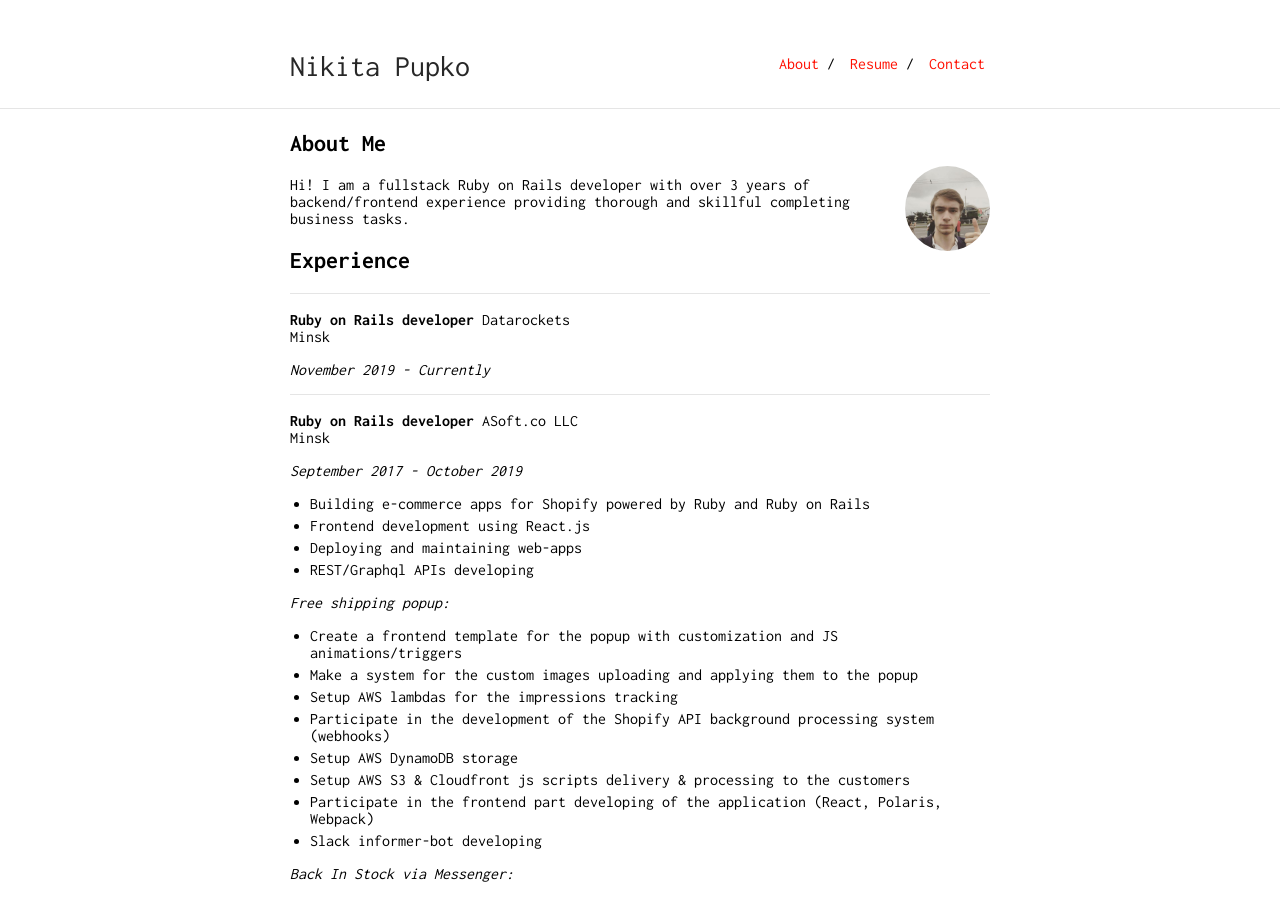
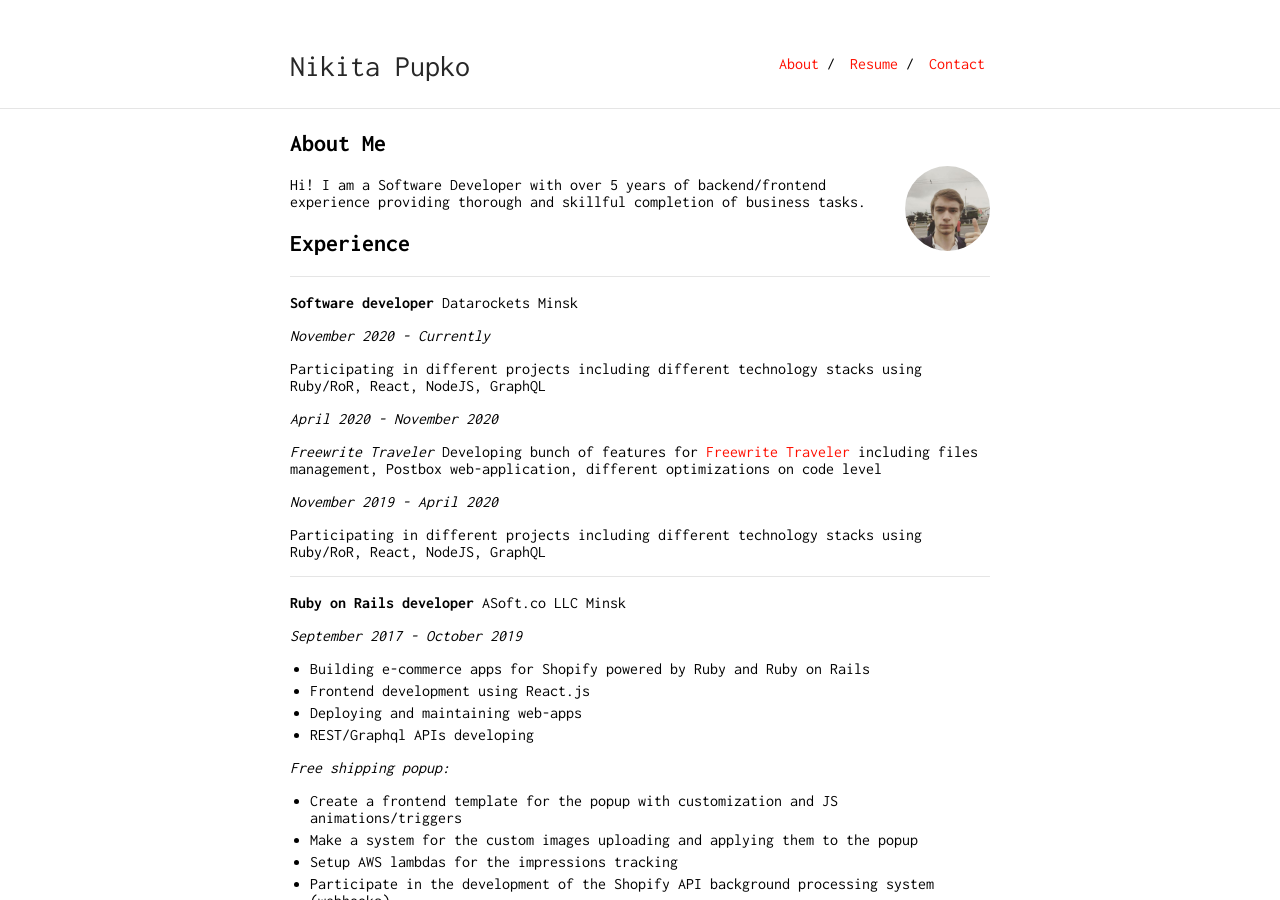
Before and after one commit to npupko/npupko.github.io, a Jekyll site: the page built from index.md, in a window 1280 px wide and 900 px high. Built offline with Jekyll 4.4.1, drawn with Linux system fonts in a browser that asks for light colours; our own code applies the rules of GitHub Pages for plain Markdown files.

Commit message:
Main page updates

```diff
--- a/index.md
+++ b/index.md
@@ -6,16 +6,27 @@ layout: default
 
 <img class="profile-picture" src="avatar.jpeg">
 
-Hi! I am a fullstack Ruby on Rails developer with over 3 years of backend/frontend experience providing thorough and skillful completing business tasks.
+Hi! I am a Software Developer with over 5 years of backend/frontend experience providing thorough and skillful completion of business tasks.
 
 ## Experience
 
 ---
-**Ruby on Rails developer**
+**Software developer**
 Datarockets
 Minsk
 
-_November 2019 - Currently_
+_November 2020 - Currently_
+
+Participating in different projects including different technology stacks using Ruby/RoR, React, NodeJS, GraphQL
+
+_April 2020 - November 2020_
+
+*Freewrite Traveler*
+Developing bunch of features for [Freewrite Traveler](https://getfreewrite.com/) including files management, Postbox web-application, different optimizations on code level
+
+_November 2019 - April 2020_
+
+Participating in different projects including different technology stacks using Ruby/RoR, React, NodeJS, GraphQL
 
 ---
 
```
